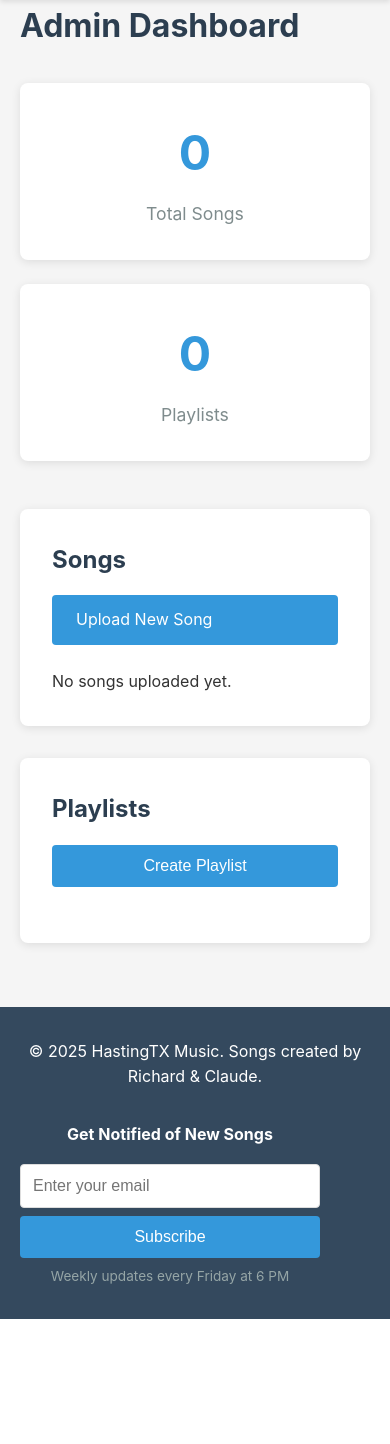
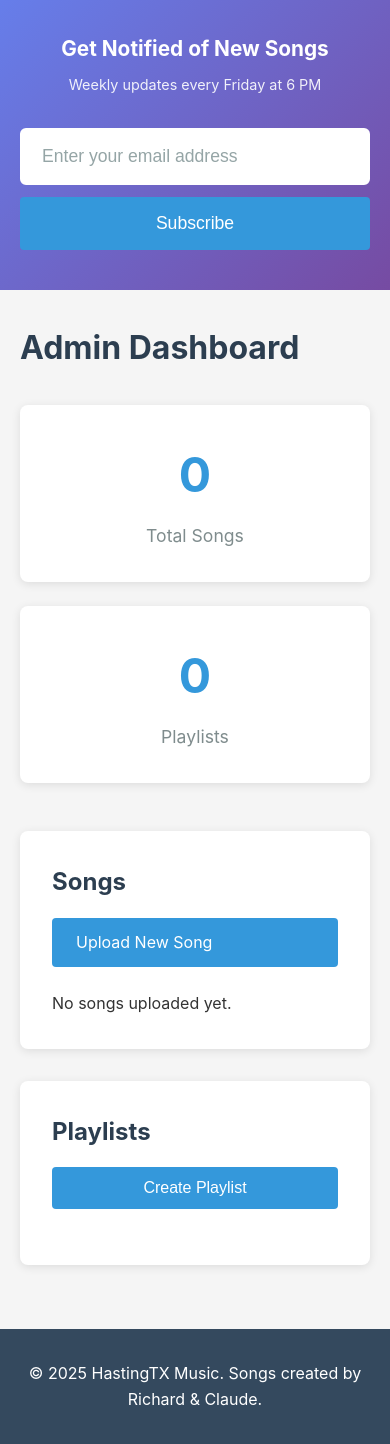
Before and after one commit to richardahasting/hastingtx-music, a Flask app: page /admin in a window 390 px wide. Shown: the part 213-1657 px from the top of the page. Before the commit the page ends 1532 px from the top, so only its background shows below. Run offline with Flask 3, Linux system fonts and the light colour scheme; data that the repository does not hold is empty; some libraries are stand-ins or nearby versions.

Commit message:
Move subscription form to top banner and enlarge input field
Changes:
- Moved email subscription form from footer to prominent banner at top of page
- Added attractive purple gradient background banner
- Enlarged email input field:
  - Increased padding to 1rem 1.25rem
  - Increased font size to 1.1rem
  - Set min-width to 300px
- Enlarged subscribe button to match (1rem 2rem padding, 1.1rem font)
- Improved visual hierarchy with banner layout
- Maintained responsive design for mobile devices
- Simplified footer to just copyright notice

The subscription form is now much more visible and easier to use!

🤖 Generated with [Claude Code](https://claude.com/claude-code)

Co-Authored-By: Claude <noreply@anthropic.com>

```diff
--- a/static/css/style.css
+++ b/static/css/style.css
@@ -879,71 +879,99 @@ footer {
     margin-top: 1rem;
 }
 
-/* Footer Subscription */
-.footer-content {
+/* Subscription Banner */
+.subscribe-banner {
+    background: linear-gradient(135deg, #667eea 0%, #764ba2 100%);
+    padding: 2rem 0;
+    margin-bottom: 2rem;
+}
+
+.subscribe-banner-content {
     display: flex;
     justify-content: space-between;
-    align-items: flex-start;
+    align-items: center;
     gap: 2rem;
     flex-wrap: wrap;
 }
 
-.footer-info {
-    flex: 1;
+.subscribe-banner-text {
+    flex: 0 0 auto;
 }
 
-.footer-subscribe {
-    flex: 1;
-    min-width: 300px;
+.subscribe-banner-text h3 {
+    color: white;
+    margin: 0 0 0.5rem 0;
+    font-size: 1.5rem;
 }
 
-.footer-subscribe h4 {
-    margin-bottom: 1rem;
-    color: white;
+.subscribe-banner-form {
+    flex: 1;
+    min-width: 400px;
 }
 
 .subscribe-form {
     display: flex;
-    gap: 0.5rem;
+    gap: 0.75rem;
     margin-bottom: 0.5rem;
 }
 
 .subscribe-form input[type="email"] {
     flex: 1;
-    padding: 0.75rem;
-    border: 1px solid #ddd;
-    border-radius: 4px;
-    font-size: 1rem;
+    padding: 1rem 1.25rem;
+    border: 2px solid white;
+    border-radius: 6px;
+    font-size: 1.1rem;
+    min-width: 300px;
+}
+
+.subscribe-form input[type="email"]::placeholder {
+    color: #95a5a6;
 }
 
 .subscribe-form button {
     white-space: nowrap;
+    padding: 1rem 2rem;
+    font-size: 1.1rem;
 }
 
 .subscribe-note {
     display: block;
-    color: #95a5a6;
-    font-size: 0.85rem;
-    margin-top: 0.5rem;
+    color: rgba(255, 255, 255, 0.9);
+    font-size: 0.9rem;
+    margin-top: 0.25rem;
 }
 
 .subscribe-message {
     margin-top: 0.75rem;
-    padding: 0.75rem;
+    padding: 0.75rem 1rem;
     border-radius: 4px;
     font-size: 0.9rem;
 }
 
 @media (max-width: 768px) {
-    .footer-content {
+    .subscribe-banner-content {
         flex-direction: column;
+        text-align: center;
+    }
+
+    .subscribe-banner-text h3 {
+        font-size: 1.3rem;
+    }
+
+    .subscribe-banner-form {
+        min-width: 100%;
+        width: 100%;
     }
 
     .subscribe-form {
         flex-direction: column;
     }
 
-    .subscribe-form input[type="email"],
+    .subscribe-form input[type="email"] {
+        width: 100%;
+        min-width: 100%;
+    }
+
     .subscribe-form button {
         width: 100%;
     }
--- a/templates/base.html
+++ b/templates/base.html
@@ -26,20 +26,16 @@
         </nav>
     </header>
 
-    <main class="container">
-        {% block content %}{% endblock %}
-    </main>
-
-    <footer>
+    <div class="subscribe-banner">
         <div class="container">
-            <div class="footer-content">
-                <div class="footer-info">
-                    <p>&copy; 2025 HastingTX Music. Songs created by Richard &amp; Claude.</p>
+            <div class="subscribe-banner-content">
+                <div class="subscribe-banner-text">
+                    <h3>Get Notified of New Songs</h3>
+                    <small class="subscribe-note">Weekly updates every Friday at 6 PM</small>
                 </div>
-                <div class="footer-subscribe">
-                    <h4>Get Notified of New Songs</h4>
+                <div class="subscribe-banner-form">
                     <form id="subscribe-form" class="subscribe-form">
-                        <input type="email" id="subscribe-email" name="email" placeholder="Enter your email" required>
+                        <input type="email" id="subscribe-email" name="email" placeholder="Enter your email address" required>
                         <button type="submit" class="btn btn-primary">Subscribe</button>
                     </form>
                     <div id="subscribe-success" class="subscribe-message success-message" style="display: none;">
@@ -48,9 +44,18 @@
                     <div id="subscribe-error" class="subscribe-message error-message" style="display: none;">
                         <p id="subscribe-error-text"></p>
                     </div>
-                    <small class="subscribe-note">Weekly updates every Friday at 6 PM</small>
                 </div>
             </div>
+        </div>
+    </div>
+
+    <main class="container">
+        {% block content %}{% endblock %}
+    </main>
+
+    <footer>
+        <div class="container">
+            <p>&copy; 2025 HastingTX Music. Songs created by Richard &amp; Claude.</p>
         </div>
     </footer>
 
```
